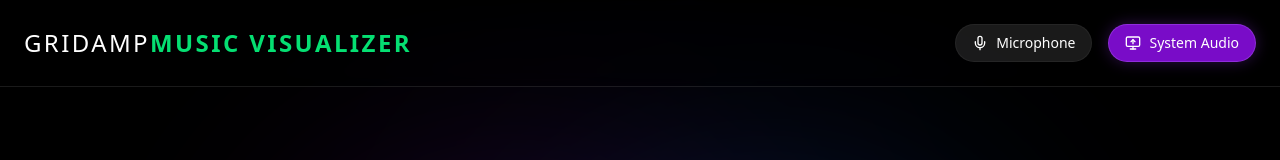
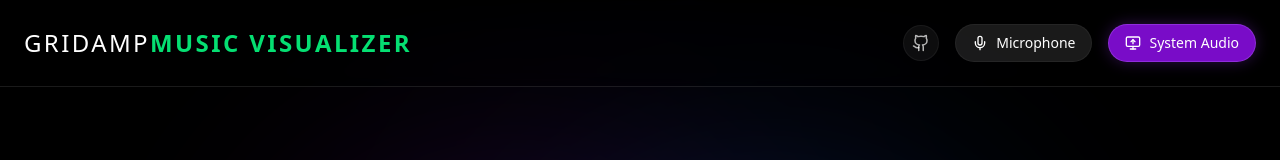
Before and after one commit to sanderdw/voltviz, a React (Vite) app: page / in a window 1280 px wide. Shown: the top 160 px of the page. Built offline with nearby package versions, Linux system fonts and the light colour scheme.

Commit message:
feat: add GitHub icon and link to profile in App component

```diff
--- a/src/App.tsx
+++ b/src/App.tsx
@@ -1,5 +1,5 @@
 import React, { useState } from 'react';
-import { Mic, MonitorUp, Square, Settings2, X, Maximize, Minimize, ChevronDown } from 'lucide-react';
+import { Mic, MonitorUp, Square, Settings2, X, Maximize, Minimize, ChevronDown, Github } from 'lucide-react';
 import Circular from './components/visualizers/Circular';
 import CyberMatrix from './components/visualizers/CyberMatrix';
 import CyberGridCanvas from './components/visualizers/CyberGridCanvas';
@@ -166,7 +166,17 @@ export default function App() {
               )}
             </div>
 
-            <div className="flex gap-4">
+            <div className="flex gap-4 items-center">
+              <a
+                href="https://github.com/sanderdw"
+                target="_blank"
+                rel="noopener noreferrer"
+                className="p-2 rounded-full bg-white/5 hover:bg-white/10 transition-colors border border-white/5 text-white/70 hover:text-white"
+                title="GitHub"
+                aria-label="Open GitHub profile"
+              >
+                <Github size={18} />
+              </a>
               {!stream ? (
                 <>
                   <button
```
